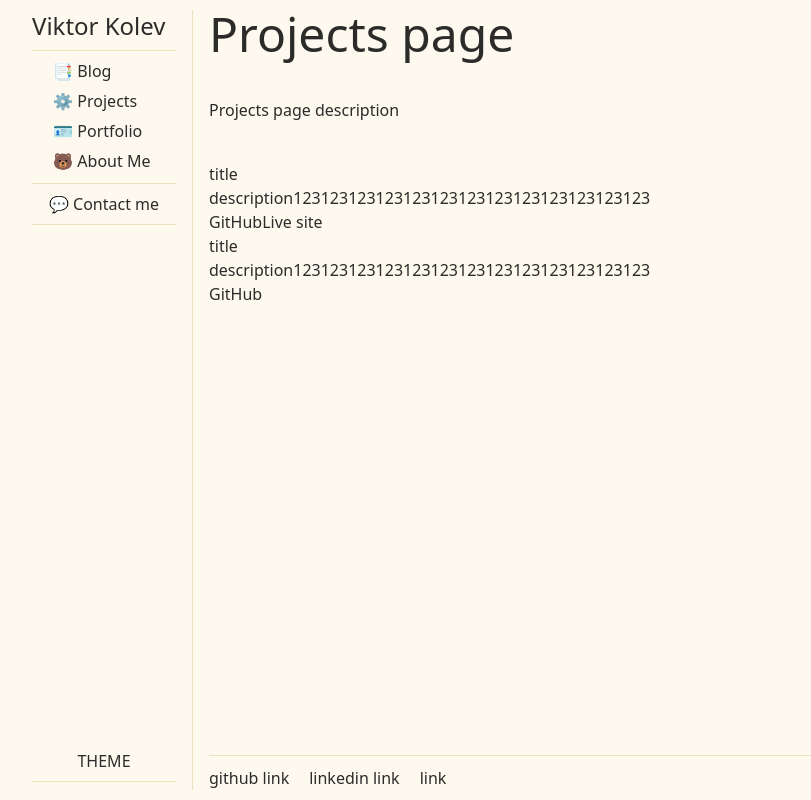
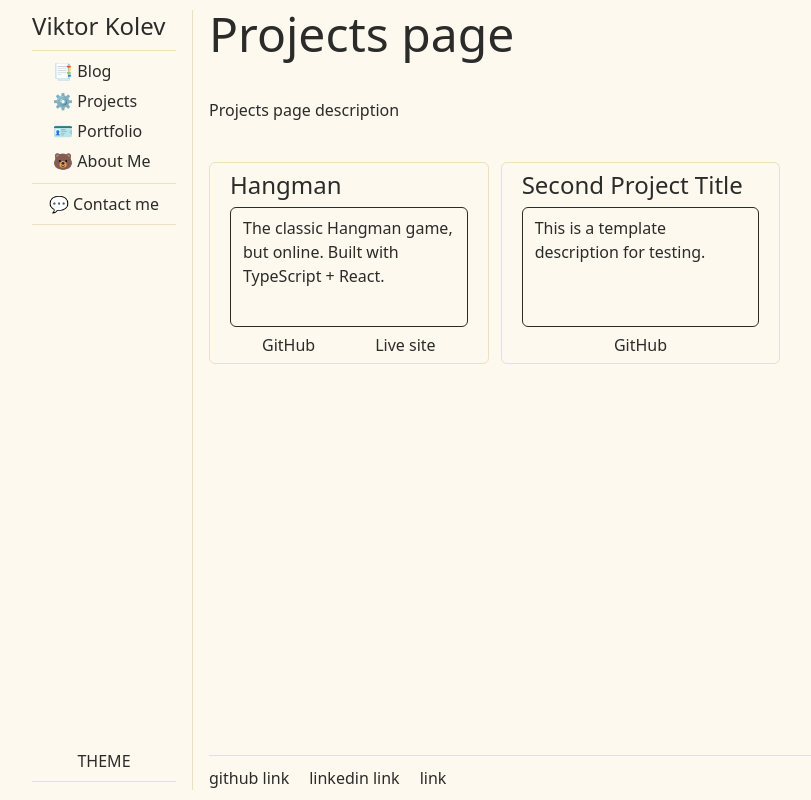
Before and after one commit to smithy773/ViktorKolevDev-frontend, a React (Vite) app: page /projects in a window 1280 px wide. Shown: the whole page, without its empty margins (72-883 px from the left). Built offline with nearby package versions, Linux system fonts and the light colour scheme.

Commit message:
Update ProjectItem

```diff
--- a/src/components/Pages/Projects/ProjectItem/ProjectItem.tsx
+++ b/src/components/Pages/Projects/ProjectItem/ProjectItem.tsx
@@ -7,11 +7,15 @@ type ProjectItemProps = {
 
 function ProjectItem({ title, description, gitHubURL, url }: ProjectItemProps) {
   return (
-    <div>
-      <h3>{title}</h3>
-      <p>{description}</p>
-      <a href={gitHubURL}>GitHub</a>
-      {url ? <a href={url}>Live site</a> : ""}
+    <div className=" px-5 py-1.5 border border-lines rounded-md flex flex-col gap-1.5">
+      <h3 className="text-2xl">{title}</h3>
+      <p className=" rounded-md px-3 py-2 border border-stone w-fill max-w-lg h-30 text-wrap text-md">
+        {description}
+      </p>
+      <div className="flex justify-center gap-15">
+        <a href={gitHubURL}>GitHub</a>
+        {url ? <a href={url}>Live site</a> : ""}
+      </div>
     </div>
   );
 }
--- a/src/components/Pages/Projects/Projects.tsx
+++ b/src/components/Pages/Projects/Projects.tsx
@@ -4,20 +4,20 @@ import ProjectItem from "./ProjectItem/ProjectItem";
 function Projects() {
   return (
     <PageCont title="Projects page" description="Projects page description">
-      <div>
+      <section className="grid grid-cols-3 gap-3">
         <ProjectItem
-          title="title"
-          description="description123123123123123123123123123123123123123"
+          title="Hangman"
+          description="The classic Hangman game, but online. Built with TypeScript + React."
           url="www.google.com"
           gitHubURL="www.google.com"
         />
         <ProjectItem
-          title="title"
-          description="description123123123123123123123123123123123123123"
+          title="Second Project Title"
+          description="This is a template description for testing."
           url=""
           gitHubURL="www.google.com"
         />
-      </div>
+      </section>
     </PageCont>
   );
 }
```
